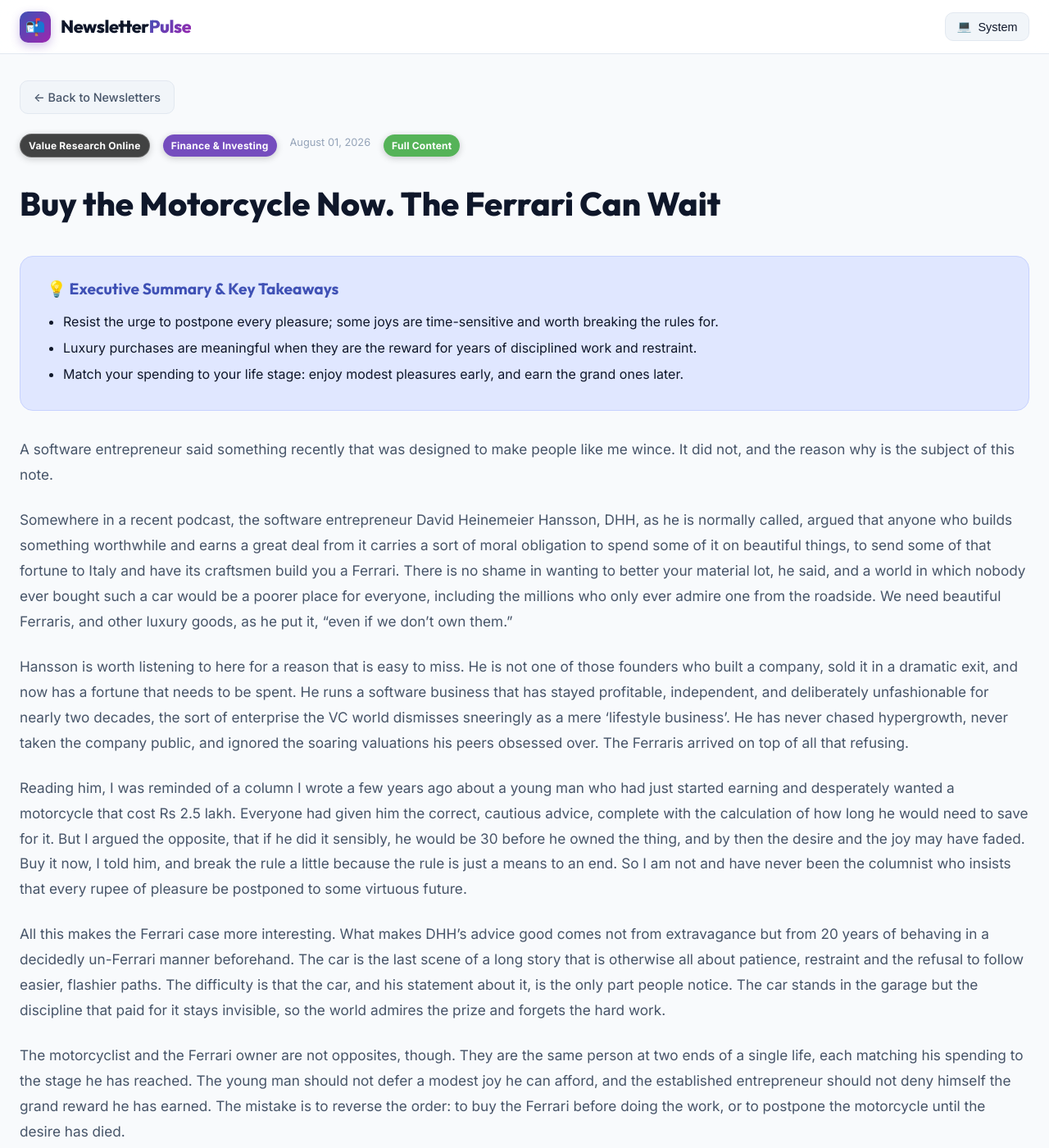
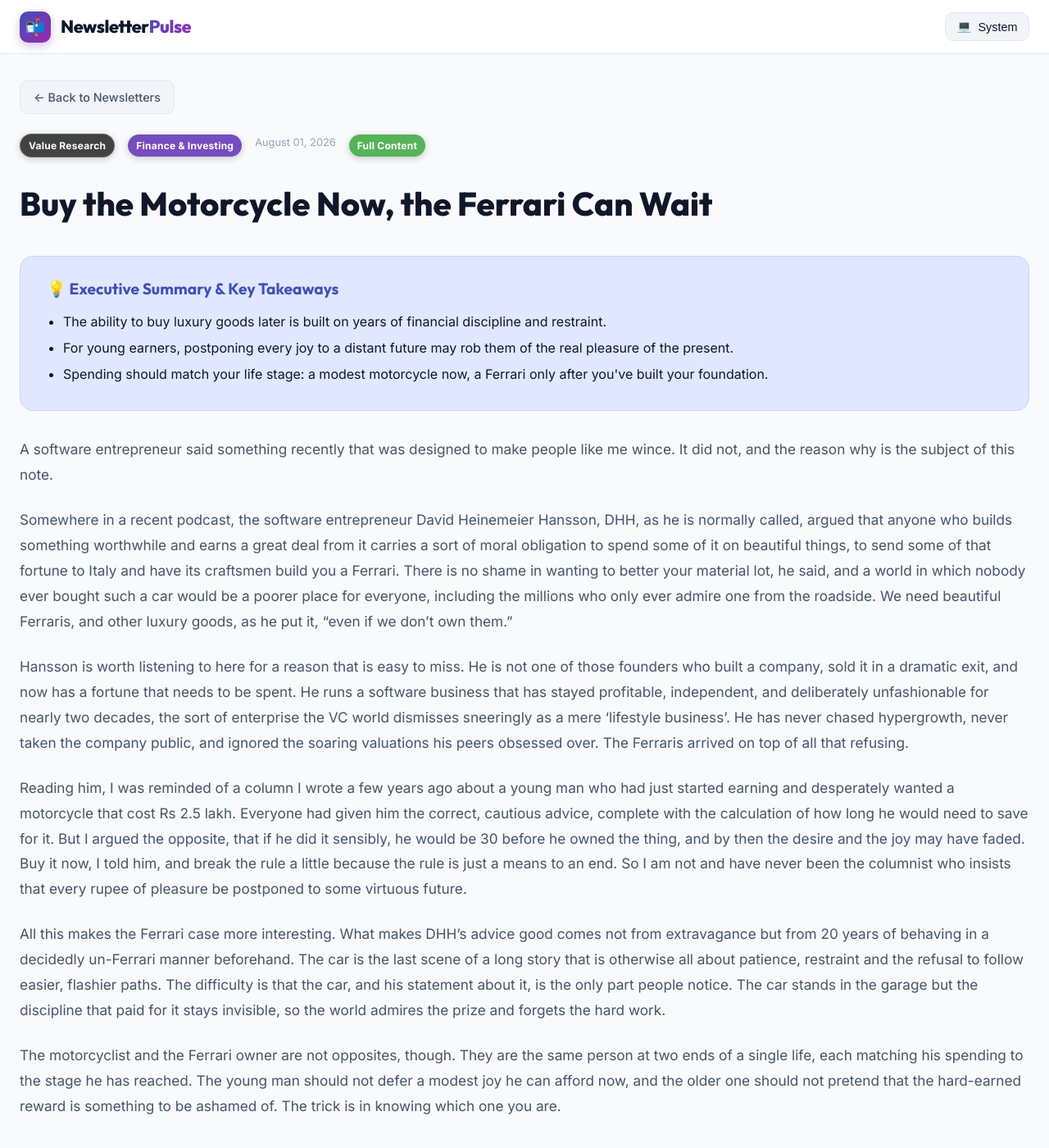
Before and after one commit to vampcoder/daily-newsletters, a Jekyll site: the page built from _posts/2026-08-01-buy-the-motorcycle-now-the-ferrari-can-wait.md, in a window 1280 px wide and 1400 px high. Shown: the whole window at 82% size. Built offline with Jekyll 4.4.1, drawn with Linux system fonts in a browser that asks for light colours.

Commit message:
Update newsletter: Buy the motorcycle now. The Ferrari can wait

```diff
--- a/_posts/2026-08-01-buy-the-motorcycle-now-the-ferrari-can-wait.md
+++ b/_posts/2026-08-01-buy-the-motorcycle-now-the-ferrari-can-wait.md
@@ -1,17 +1,17 @@
 ---
 layout: post
-title: "Buy the Motorcycle Now. The Ferrari Can Wait"
+title: "Buy the Motorcycle Now, the Ferrari Can Wait"
 date: 2026-08-01 05:27:34 +0000
-source: "Value Research Online"
+source: "Value Research"
 category: "Finance & Investing"
-excerpt: "A meditation on spending, saving, and the wisdom of timing your indulgences. The author contrasts a young man's urgent desire for a motorcycle with a wealthy entrepreneur's advice to buy Ferraris, arguing that sensible extravagance is earned through years of discipline."
+excerpt: "Drawing on a software entrepreneur's philosophy about spending on beautiful things, this essay argues that the discipline of saving and the wisdom of enjoying life at the right time are two sides of the same coin. It challenges the common advice to postpone all pleasure for a vague future, showing that the Ferrari moment is earned only after decades of patience and restraint."
 theme_gradient: "linear-gradient(135deg, #607d8b 0%, #455a64 100%)"
 image: "https://m1.valueresearchonline.com/asset/17d09631-5e59-4b2d-922a-8d71c712ca91"
 is_summary: false
 key_takeaways:
-  - "Resist the urge to postpone every pleasure; some joys are time-sensitive and worth breaking the rules for."
-  - "Luxury purchases are meaningful when they are the reward for years of disciplined work and restraint."
-  - "Match your spending to your life stage: enjoy modest pleasures early, and earn the grand ones later."
+  - "The ability to buy luxury goods later is built on years of financial discipline and restraint."
+  - "For young earners, postponing every joy to a distant future may rob them of the real pleasure of the present."
+  - "Spending should match your life stage: a modest motorcycle now, a Ferrari only after you've built your foundation."
 ---
 
 A software entrepreneur said something recently that was designed to make people like me wince. It did not, and the reason why is the subject of this note.
@@ -22,6 +22,6 @@
 
 Reading him, I was reminded of a column I wrote a few years ago about a young man who had just started earning and desperately wanted a motorcycle that cost Rs 2.5 lakh. Everyone had given him the correct, cautious advice, complete with the calculation of how long he would need to save for it. But I argued the opposite, that if he did it sensibly, he would be 30 before he owned the thing, and by then the desire and the joy may have faded. Buy it now, I told him, and break the rule a little because the rule is just a means to an end. So I am not and have never been the columnist who insists that every rupee of pleasure be postponed to some virtuous future.
 
-All this makes the Ferrari case more interesting. What makes DHH's advice good comes not from extravagance but from 20 years of behaving in a decidedly un-Ferrari manner beforehand. The car is the last scene of a long story that is otherwise all about patience, restraint and the refusal to follow easier, flashier paths. The difficulty is that the car, and his statement about it, is the only part people notice. The car stands in the garage but the discipline that paid for it stays invisible, so the world admires the prize and forgets the hard work.
+All this makes the Ferrari case more interesting. What makes DHH’s advice good comes not from extravagance but from 20 years of behaving in a decidedly un-Ferrari manner beforehand. The car is the last scene of a long story that is otherwise all about patience, restraint and the refusal to follow easier, flashier paths. The difficulty is that the car, and his statement about it, is the only part people notice. The car stands in the garage but the discipline that paid for it stays invisible, so the world admires the prize and forgets the hard work.
 
-The motorcyclist and the Ferrari owner are not opposites, though. They are the same person at two ends of a single life, each matching his spending to the stage he has reached. The young man should not defer a modest joy he can afford, and the established entrepreneur should not deny himself the grand reward he has earned. The mistake is to reverse the order: to buy the Ferrari before doing the work, or to postpone the motorcycle until the desire has died.
+The motorcyclist and the Ferrari owner are not opposites, though. They are the same person at two ends of a single life, each matching his spending to the stage he has reached. The young man should not defer a modest joy he can afford now, and the older one should not pretend that the hard-earned reward is something to be ashamed of. The trick is in knowing which one you are.
```
